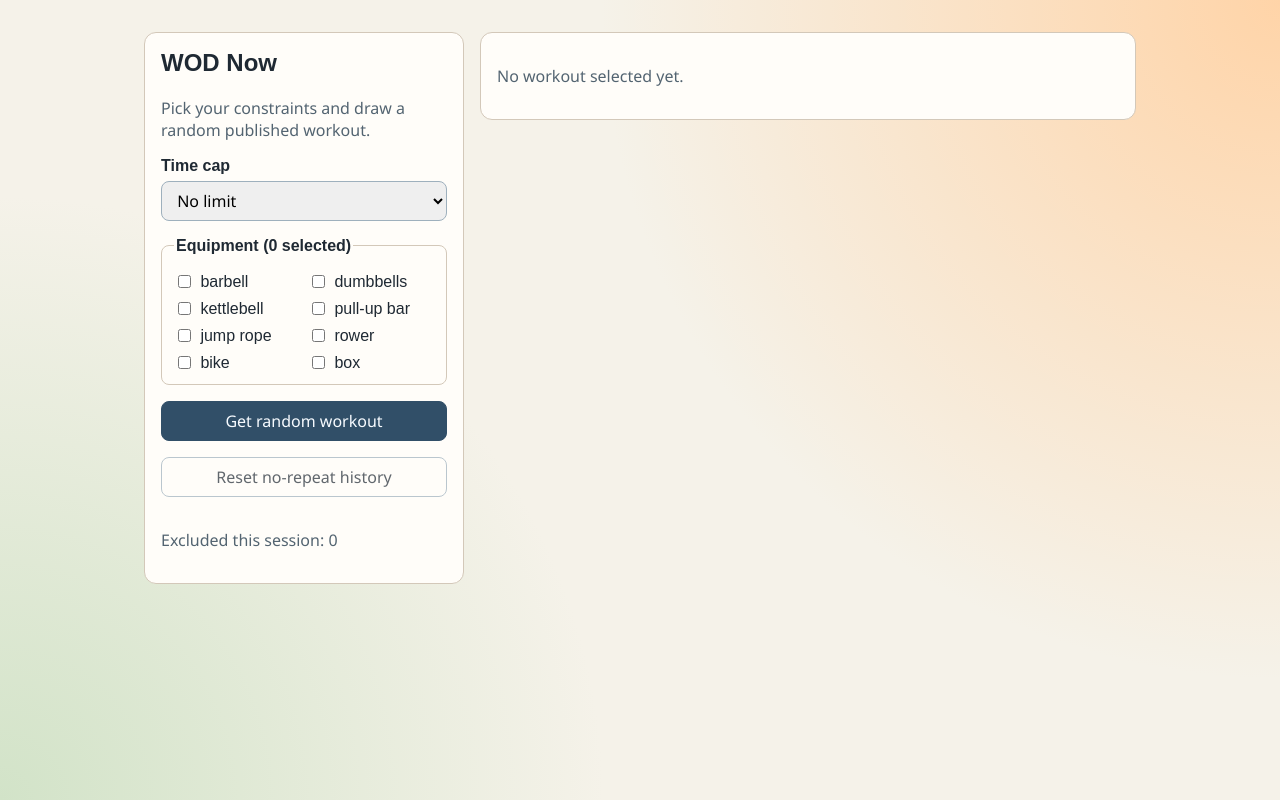
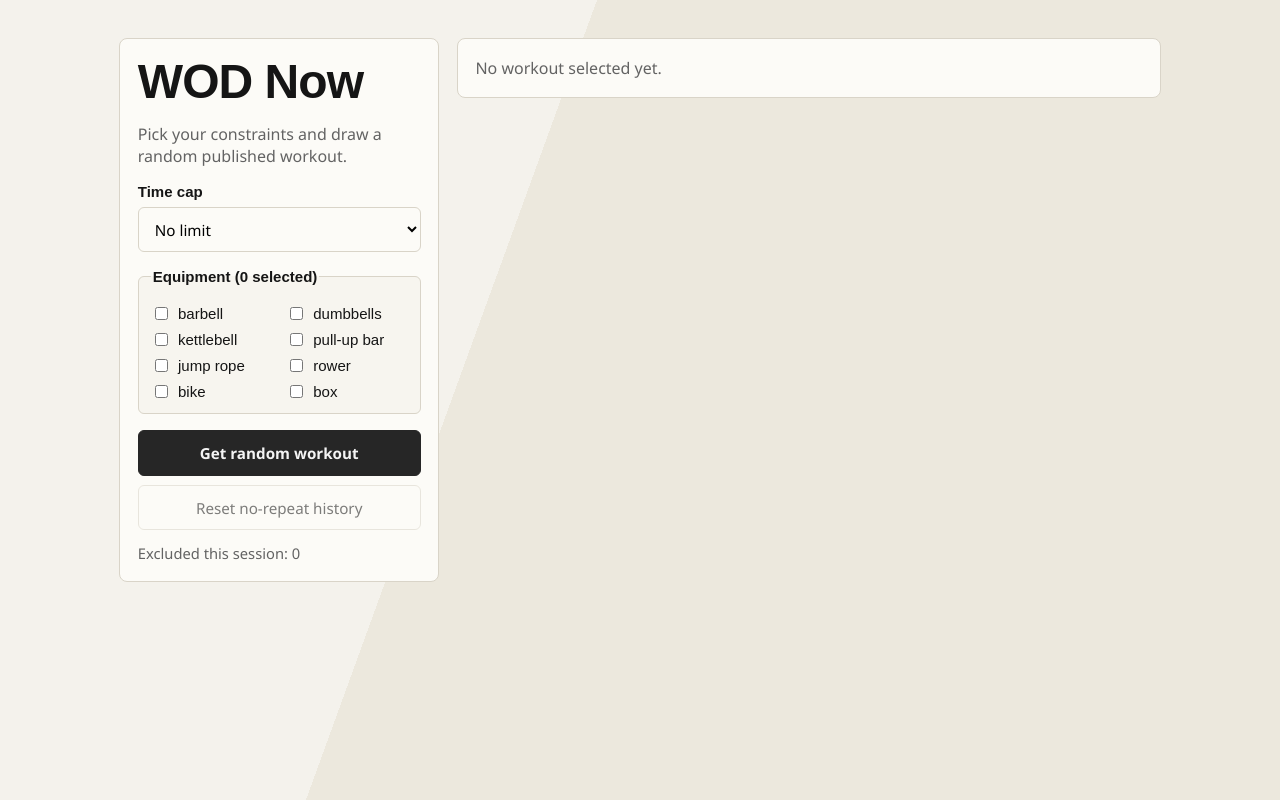
Before and after one commit to diegocmaia/wod-now, a Next.js app: page / in a window 1280 px wide. Built offline with nearby package versions, Linux system fonts and the light colour scheme.

Commit message:
feat(ui): update UI with a minimal refresh

```diff
--- a/src/app/globals.css
+++ b/src/app/globals.css
@@ -1,8 +1,16 @@
 :root {
   color-scheme: light;
+  --bg: #f4f2ec;
+  --surface: #fcfbf7;
+  --surface-soft: #f7f5ef;
+  --text: #151515;
+  --muted: #636363;
+  --line: #d9d4c8;
+  --line-strong: #262626;
+  --danger: #8e2b2b;
   font-family: "IBM Plex Sans", "Segoe UI", sans-serif;
-  background: #f5f2e9;
-  color: #1f2933;
+  color: var(--text);
+  background: var(--bg);
 }
 
 * {
@@ -13,25 +21,8 @@ body {
   margin: 0;
   min-height: 100vh;
   background:
-    radial-gradient(circle at top right, #ffd4a8 0%, transparent 45%),
-    radial-gradient(circle at bottom left, #d2e3c8 0%, transparent 40%),
-    #f5f2e9;
-}
-
-.page {
-  display: grid;
-  gap: 1rem;
-  max-width: 1024px;
-  margin: 0 auto;
-  padding: 2rem 1rem 3rem;
-}
-
-.controls,
-.result {
-  border: 1px solid #d3c8b9;
-  border-radius: 12px;
-  background: #fffdf9;
-  padding: 1rem;
+    linear-gradient(110deg, #f4f2ec 0%, #f4f2ec 38%, #ece8dd 38%, #ece8dd 100%);
+  color: var(--text);
 }
 
 h1,
@@ -43,77 +34,193 @@ label {
   font-family: "Space Grotesk", "Avenir Next", sans-serif;
 }
 
+a {
+  color: inherit;
+  text-decoration-color: #8f8f8f;
+  text-underline-offset: 2px;
+}
+
+.page {
+  width: min(1080px, 100%);
+  margin: 0 auto;
+  padding: 2.4rem 1rem 3rem;
+  display: grid;
+  gap: 1rem;
+}
+
+.controls,
+.result {
+  border: 1px solid var(--line);
+  border-radius: 8px;
+  background: var(--surface);
+  padding: 1rem;
+}
+
 h1 {
-  margin-top: 0;
+  margin: 0 0 0.6rem;
+  line-height: 1.05;
+  letter-spacing: -0.02em;
+  font-size: clamp(2rem, 4vw, 3rem);
+}
+
+h2,
+h3 {
+  margin: 0;
+  line-height: 1.2;
+  letter-spacing: -0.01em;
 }
 
 .muted {
-  color: #536471;
+  color: var(--muted);
 }
 
 .error {
-  color: #942a2a;
+  margin: 0 0 0.8rem;
+  color: var(--danger);
 }
 
 label,
 legend {
   display: block;
-  margin-bottom: 0.35rem;
+  margin: 0 0 0.4rem;
+  font-size: 0.94rem;
   font-weight: 600;
 }
 
 select,
 button {
-  margin-bottom: 1rem;
   width: 100%;
-  min-height: 2.5rem;
-  border-radius: 8px;
-  border: 1px solid #9eb0bd;
-  padding: 0.4rem 0.7rem;
+  min-height: 2.85rem;
+  border-radius: 6px;
+  border: 1px solid var(--line);
+  padding: 0.45rem 0.75rem;
   font: inherit;
+  font-size: 0.95rem;
 }
 
-button {
-  border-color: #314f68;
-  background: #314f68;
-  color: #f7fbff;
-  cursor: pointer;
-}
-
-.button-secondary {
-  border-color: #9eb0bd;
-  background: #fffdf9;
-  color: #1f2933;
-}
-
-button:disabled {
-  opacity: 0.7;
-  cursor: progress;
+select {
+  margin-bottom: 1rem;
+  background: var(--surface);
 }
 
 fieldset {
-  border: 1px solid #d3c8b9;
-  border-radius: 8px;
+  border: 1px solid var(--line);
+  border-radius: 6px;
+  margin: 0 0 1rem;
   padding: 0.75rem;
-  margin: 0 0 1rem;
+  background: var(--surface-soft);
 }
 
 .equipment-grid {
   display: grid;
   grid-template-columns: repeat(2, minmax(0, 1fr));
-  gap: 0.5rem;
+  gap: 0.45rem 0.85rem;
 }
 
 .equipment-option {
   display: flex;
-  gap: 0.4rem;
   align-items: center;
+  gap: 0.45rem;
   margin: 0;
   font-weight: 400;
+  text-transform: lowercase;
+}
+
+input[type="checkbox"] {
+  accent-color: #1e1e1e;
+}
+
+.controls-actions {
+  display: grid;
+  gap: 0.55rem;
+}
+
+button {
+  cursor: pointer;
+  transition: background-color 140ms ease, color 140ms ease, border-color 140ms ease;
+}
+
+.button-primary {
+  border-color: var(--line-strong);
+  background: var(--line-strong);
+  color: #f4f4f4;
+  font-weight: 600;
+}
+
+.button-primary:hover:enabled {
+  background: #1a1a1a;
+}
+
+.button-secondary {
+  border-color: var(--line);
+  background: transparent;
+  color: var(--text);
+}
+
+.button-secondary:hover:enabled {
+  border-color: #9a9a9a;
+  background: #f1efe8;
+}
+
+button:disabled {
+  opacity: 0.55;
+  cursor: not-allowed;
+}
+
+.session-meta {
+  margin: 0.8rem 0 0;
+  font-size: 0.92rem;
+}
+
+.result > .muted {
+  margin: 0;
 }
 
 .workout-card h2 {
-  margin: 0 0 0.5rem;
+  margin-bottom: 0.35rem;
+  font-size: clamp(1.4rem, 2.8vw, 2rem);
+}
+
+.workout-header {
+  margin-bottom: 0.95rem;
+}
+
+.workout-meta {
+  margin: 0 0 0.55rem;
+  font-size: 0.93rem;
+}
+
+.equipment-list {
+  display: flex;
+  flex-wrap: wrap;
+  gap: 0.35rem;
+}
+
+.pill {
+  border: 1px solid var(--line);
+  border-radius: 999px;
+  padding: 0.15rem 0.55rem;
+  font-size: 0.85rem;
+  background: var(--surface-soft);
+}
+
+.block-list {
+  display: grid;
+  gap: 0.85rem;
+}
+
+.block {
+  border-top: 1px solid var(--line);
+  padding-top: 0.8rem;
+}
+
+.block:first-child {
+  border-top: 1px solid var(--line);
+}
+
+.block-meta {
+  margin: 0.35rem 0 0.65rem;
+  font-size: 0.92rem;
 }
 
 .workout-card ul {
@@ -121,41 +228,48 @@ fieldset {
   margin: 0;
   padding: 0;
   display: grid;
-  gap: 0.45rem;
+  gap: 0.6rem;
 }
 
 .workout-card li {
   display: grid;
-  gap: 0.2rem;
+  gap: 0.1rem;
 }
 
-.block-list {
-  display: grid;
-  gap: 0.8rem;
+.movement-name {
+  font-weight: 500;
 }
 
-.block {
-  border-top: 1px solid #e6ddcf;
-  padding-top: 0.65rem;
+.movement-details {
+  font-size: 0.96rem;
 }
 
-.equipment-list {
-  display: flex;
-  flex-wrap: wrap;
-  gap: 0.4rem;
-  margin-bottom: 0.8rem;
+.workout-card footer {
+  border-top: 1px solid var(--line);
+  margin-top: 1rem;
+  padding-top: 0.9rem;
 }
 
-.pill {
-  border: 1px solid #d3c8b9;
-  border-radius: 999px;
-  padding: 0.15rem 0.5rem;
-  font-size: 0.9rem;
+.link-back {
+  font-weight: 600;
+}
+
+code {
+  padding: 0.1rem 0.35rem;
+  border-radius: 4px;
+  background: #f1eee5;
 }
 
 @media (min-width: 768px) {
   .page {
     grid-template-columns: 320px minmax(0, 1fr);
     align-items: start;
+    gap: 1.1rem;
+    padding-inline: 1.2rem;
+  }
+
+  .controls,
+  .result {
+    padding: 1.1rem;
   }
 }
--- a/src/app/wod/[id]/page.tsx
+++ b/src/app/wod/[id]/page.tsx
@@ -40,7 +40,7 @@ export default async function WorkoutByIdPage({ params }: WorkoutPageProps) {
         <h1>Shared WOD</h1>
         <p className="muted">Shareable workout page rendered on the server.</p>
         <p>
-          <a href="/">Back to random WOD</a>
+          <a href="/" className="link-back">Back to random WOD</a>
         </p>
       </section>
 
--- a/src/components/random-wod-client.tsx
+++ b/src/components/random-wod-client.tsx
@@ -178,6 +178,7 @@ export function RandomWodClient() {
           </div>
         </fieldset>
 
+        <div className="controls-actions">
           <button
             type="button"
             onClick={fetchRandomWorkout}
@@ -194,7 +195,8 @@ export function RandomWodClient() {
           >
             Reset no-repeat history
           </button>
-        <p className="muted">
+        </div>
+        <p className="muted session-meta">
           Excluded this session:
           {' '}
           {excludeHistory.length}
--- a/src/components/workout-renderer.tsx
+++ b/src/components/workout-renderer.tsx
@@ -45,9 +45,9 @@ type WorkoutRendererProps = {
 export function WorkoutRenderer({ workout }: WorkoutRendererProps) {
   return (
     <article className="workout-card">
-      <header>
+      <header className="workout-header">
         <h2>{workout.title}</h2>
-        <p className="muted">
+        <p className="muted workout-meta">
           {Math.floor(workout.timeCapSeconds / 60)} min cap
           {' • '}
           {workout.id}
@@ -69,15 +69,15 @@ export function WorkoutRenderer({ workout }: WorkoutRendererProps) {
         {workout.data.blocks.map((block, blockIndex) => (
           <section key={`${workout.id}-${block.name}-${blockIndex}`} className="block">
             <h3>{block.name}</h3>
-            <p className="muted">
+            <p className="muted block-meta">
               {formatDuration(block.duration)}
               {block.repScheme ? ` • ${block.repScheme.join('-')}` : ''}
             </p>
             <ul>
               {block.movements.map((movement, movementIndex) => (
                 <li key={`${movement.name}-${movementIndex}`}>
-                  <span>{movement.name}</span>
-                  <span className="muted">{formatMovementDetails(movement)}</span>
+                  <span className="movement-name">{movement.name}</span>
+                  <span className="muted movement-details">{formatMovementDetails(movement)}</span>
                   {movement.notes ? <em>{movement.notes}</em> : null}
                 </li>
               ))}
```
Lines whose indentation alone changed are shown as unchanged.
